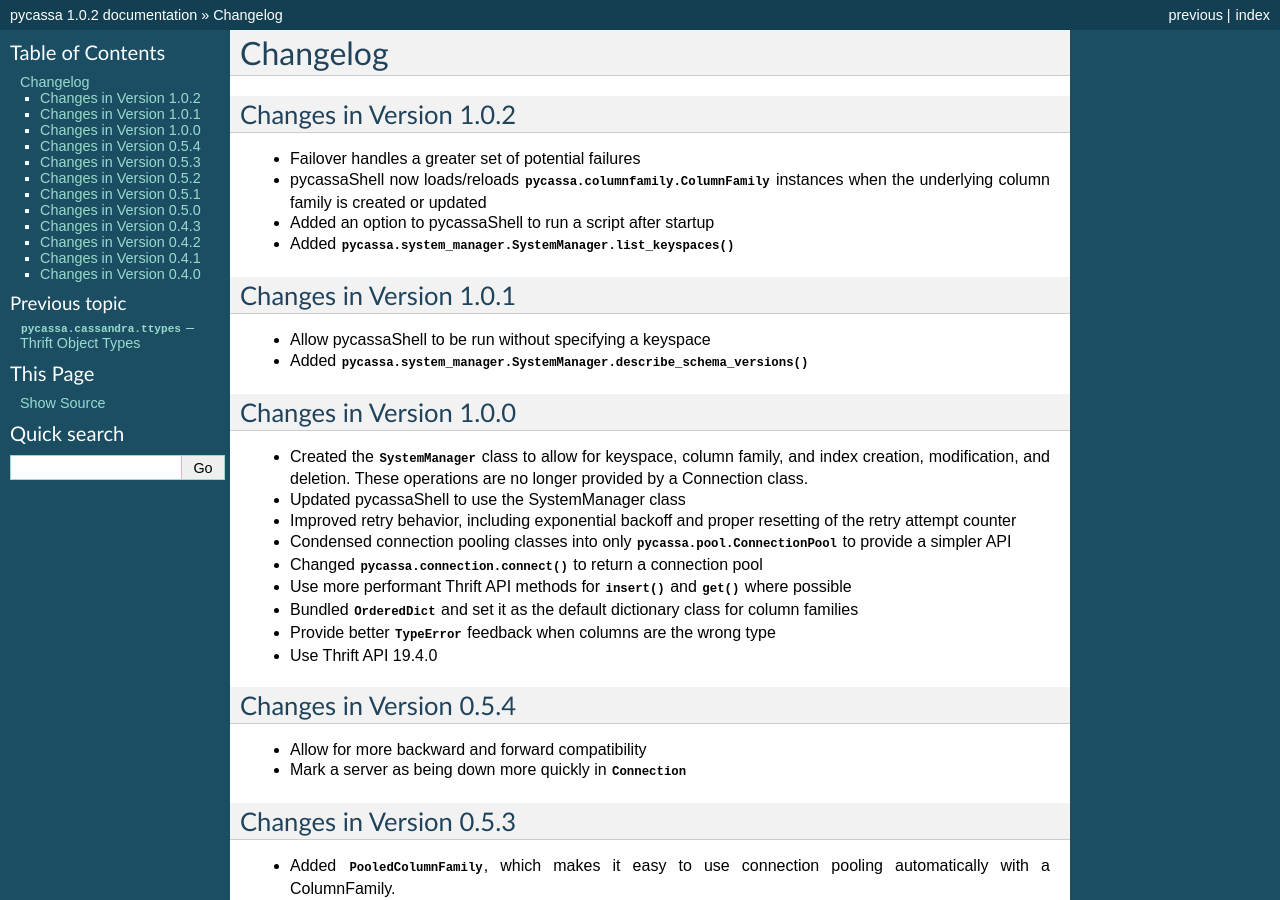
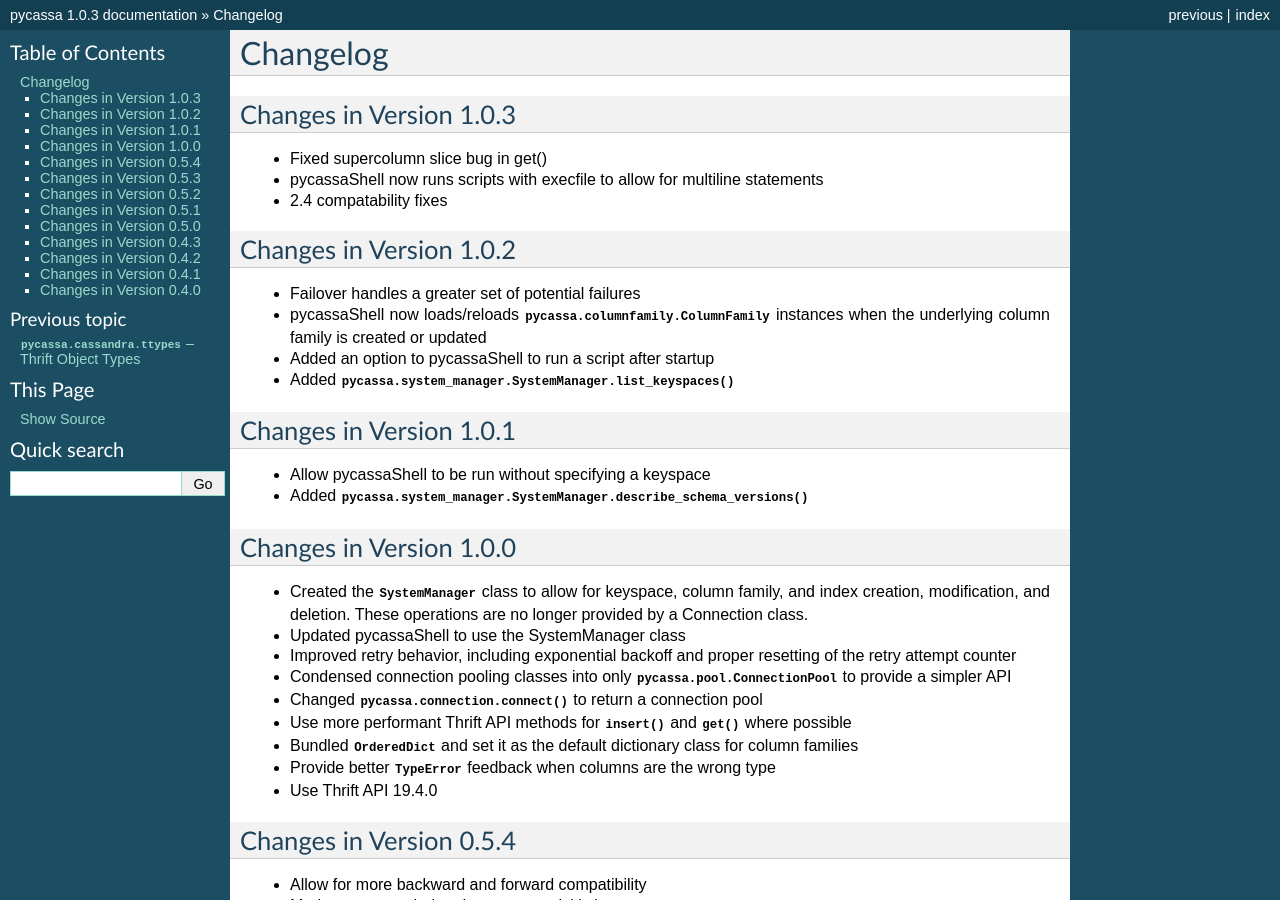
Before and after one commit to pycassa/pycassa, a Sphinx documentation site: the page built from doc/changelog.rst, in a window 1280 px wide and 900 px high. Built offline with Sphinx 7.4.7, drawn with Linux system fonts in a browser that asks for light colours; some of the changed text lies outside the part shown.

Commit message:
Bump version to 1.0.3 plus changelog

```diff
--- a/doc/changelog.rst
+++ b/doc/changelog.rst
@@ -1,5 +1,12 @@
 Changelog
 =========
+
+Changes in Version 1.0.3
+------------------------
+
+- Fixed supercolumn slice bug in get()
+- pycassaShell now runs scripts with execfile to allow for multiline statements
+- 2.4 compatability fixes
 
 Changes in Version 1.0.2
 ------------------------
--- a/doc/conf.py
+++ b/doc/conf.py
@@ -35,7 +35,7 @@ project = 'pycassa'
 # The short X.Y version.
 version = '1.0'
 # The full version, including alpha/beta/rc tags.
-release = '1.0.2'
+release = '1.0.3'
 
 # List of documents that shouldn't be included in the build.
 unused_docs = []
--- a/setup.py
+++ b/setup.py
@@ -16,7 +16,7 @@ use_setuptools()
 from setuptools import setup
 from distutils.cmd import Command
 
-__version_info__ = (1, 0, 2)
+__version_info__ = (1, 0, 3)
 __version__ = '.'.join([str(v) for v in __version_info__])
 
 long_description = """pycassa is a python client library for Apache Cassandra with the following features:
```
Also changed, not shown: 1 other file.
